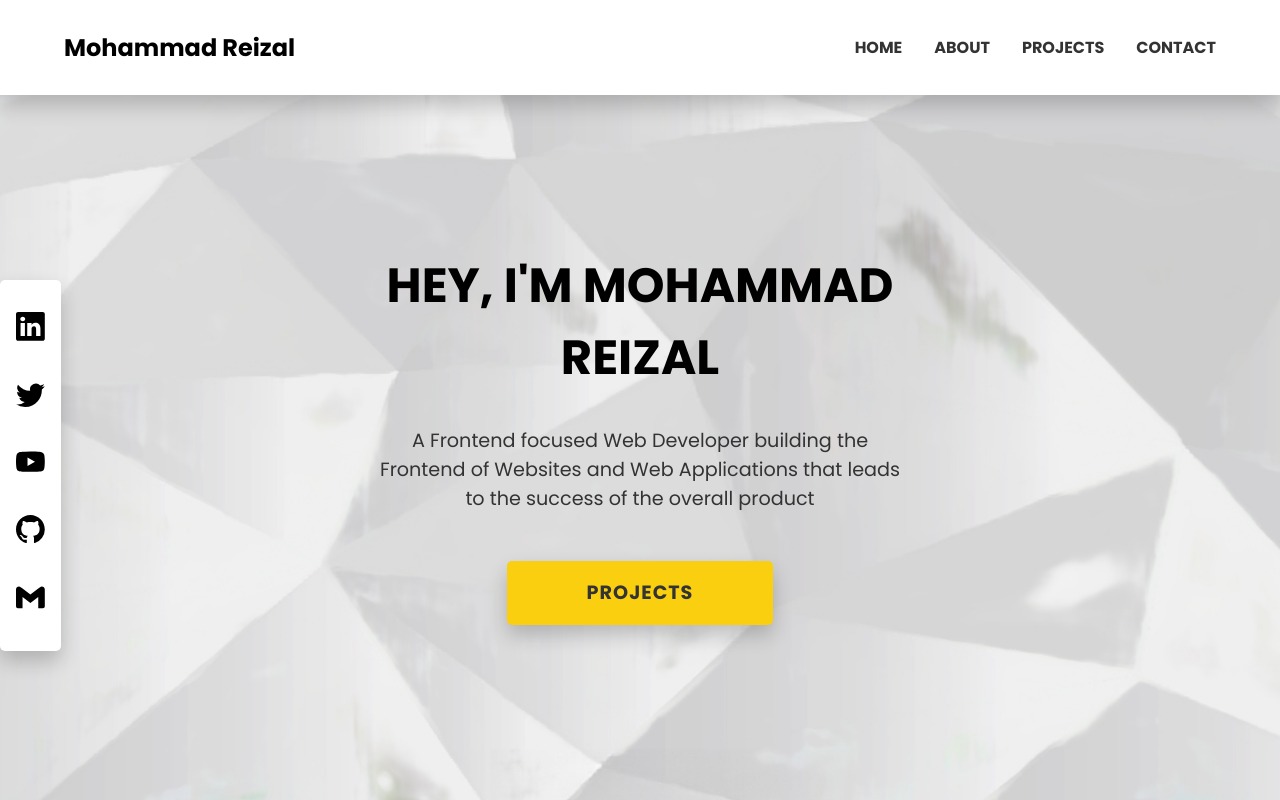
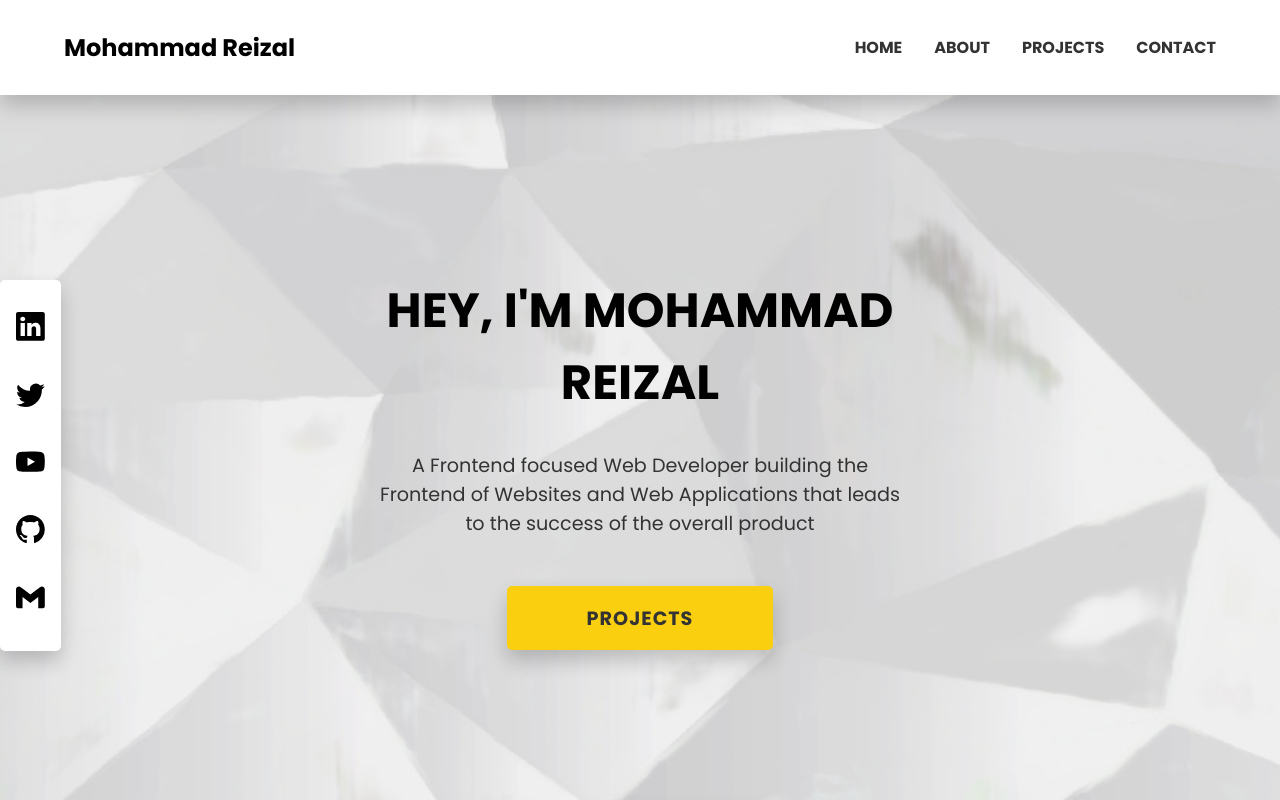
Before and after one commit to ReizalPambuko/Portofolio-news, a React (Create React App) app: page / in a window 1280 px wide. Shown: the top 800 px of the page. Built offline with nearby package versions, Linux system fonts and the light colour scheme.

Commit message:
mengubah file header dan projects

```diff
--- a/src/component/header/header.css
+++ b/src/component/header/header.css
@@ -3,7 +3,7 @@
     background-size: cover;
     background-position: center;
     background-repeat: no-repeat;
-    padding: 17% 0;
+    padding: 19% 0;
 }
 
 .content__header{
--- a/src/component/projects/projects.css
+++ b/src/component/projects/projects.css
@@ -13,7 +13,7 @@
 }
 
 .projects__item img{
-    width: 80%;
+    width: 60%;
 }
 
 .content__teks{
```
